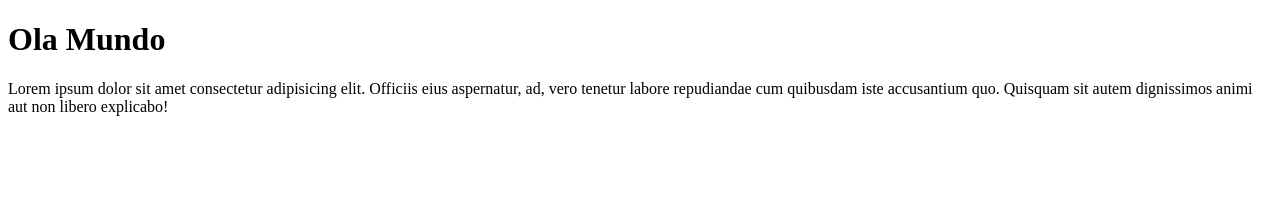
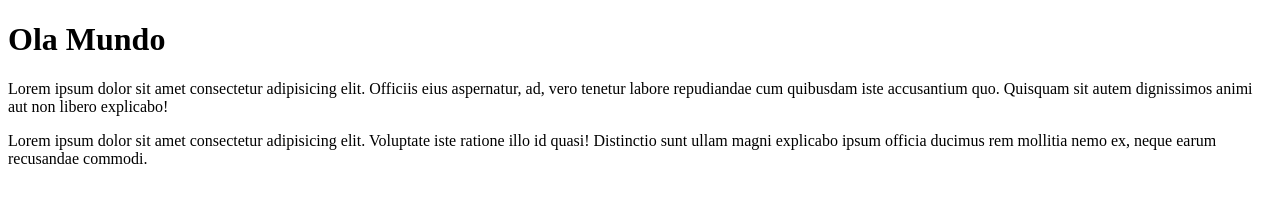
Before and after one commit to mataks75/Ola-Mundo, a plain HTML site: page site-exemplo/index.html in a window 1280 px wide. Drawn offline with Linux system fonts and the light colour scheme.

Commit message:
adicionei um paragrafo

```diff
--- a/site-exemplo/index.html
+++ b/site-exemplo/index.html
@@ -8,5 +8,6 @@
 <body>
     <h1>Ola Mundo</h1>
     <p>Lorem ipsum dolor sit amet consectetur adipisicing elit. Officiis eius aspernatur, ad, vero tenetur labore repudiandae cum quibusdam iste accusantium quo. Quisquam sit autem dignissimos animi aut non libero explicabo!</p>
+    <p>Lorem ipsum dolor sit amet consectetur adipisicing elit. Voluptate iste ratione illo id quasi! Distinctio sunt ullam magni explicabo ipsum officia ducimus rem mollitia nemo ex, neque earum recusandae commodi.</p>
 </body>
 </html>
```
